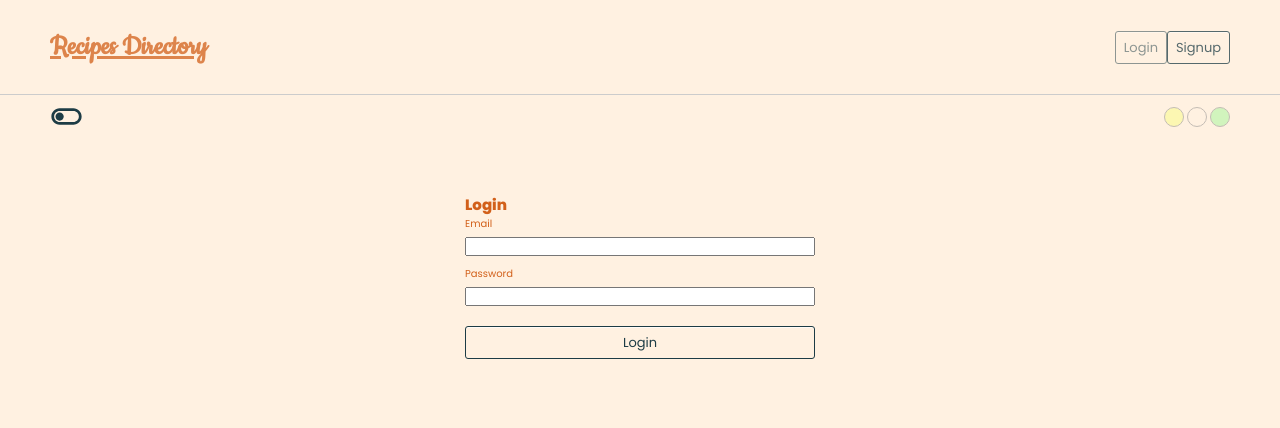
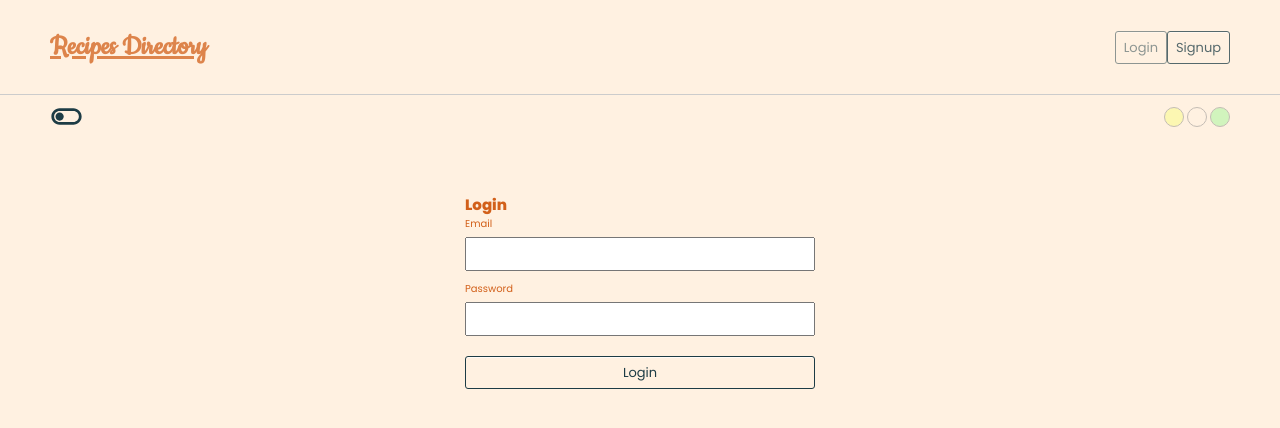
Before and after one commit to mojotron/recipe-directory, a React (Create React App) app: page /login in a window 1280 px wide. Shown: the top 428 px of the page. Built offline with nearby package versions, Linux system fonts and the light colour scheme; no server answers.

Commit message:
Add minor style changes and gh-pages

```diff
--- a/package.json
+++ b/package.json
@@ -2,6 +2,7 @@
   "name": "recipe-directory",
   "version": "0.1.0",
   "private": true,
+  "homepage": "https://mojotron.github.io/recipe-directory/",
   "dependencies": {
     "@testing-library/jest-dom": "^5.16.4",
     "@testing-library/react": "^13.3.0",
@@ -18,7 +19,9 @@
     "start": "react-scripts start",
     "build": "react-scripts build",
     "test": "react-scripts test",
-    "eject": "react-scripts eject"
+    "eject": "react-scripts eject",
+    "predeploy": "npm run build",
+    "deploy": "gh-pages -d build",
   },
   "eslintConfig": {
     "extends": [
@@ -39,6 +42,7 @@
     ]
   },
   "devDependencies": {
+    "gh-pages": "^4.0.0",
     "msw": "^0.44.2"
   }
 }
--- a/src/components/styles/Navbar.css
+++ b/src/components/styles/Navbar.css
@@ -19,6 +19,7 @@
 .Navbar__username {
   font-size: 1.6rem;
   padding: 0 1rem;
+  color: var(--brown)
 }
 
 @media only screen and (max-width: 600px) {
--- a/src/styles/index.css
+++ b/src/styles/index.css
@@ -1,10 +1,12 @@
 @import url("https://fonts.googleapis.com/css2?family=Cookie&family=Poppins:wght@100;400;600;800&display=swap");
+
 html {
   box-sizing: border-box;
   font-family: "Poppins", sans-serif;
   font-weight: 400;
   font-size: 10px;
 }
+
 :root {
   --blue: #1d3c45;
   --brown: #d2601a;
@@ -12,6 +14,7 @@ html {
   --green: #a5f79b;
   --yellow: rgb(251, 253, 132);
 }
+
 *,
 *::after,
 *::before {
@@ -19,19 +22,23 @@ html {
   margin: 0;
   padding: 0;
 }
+
 body {
   min-height: 100vh;
   width: 100vw;
 }
+
 a {
   font-family: inherit;
   font-size: 1.3rem;
   color: var(--brown);
   opacity: 0.75;
 }
+
 a:hover {
   opacity: 1;
 }
+
 #root {
   background-color: var(--white);
   height: inherit;
@@ -42,6 +49,7 @@ a:hover {
   align-items: center;
   margin: 0 auto;
 }
+
 .btn {
   background-color: var(--white);
   border-radius: 0.3rem;
@@ -65,29 +73,36 @@ a:hover {
   vertical-align: baseline;
   white-space: nowrap;
 }
+
 .btn:hover,
 .btn:focus {
   background-color: var(--brown);
   color: var(--white);
 }
+
 .btn:focus {
   box-shadow: 0 0 0 4px var(--white);
 }
+
 .btn:active {
   background-color: var(--brown);
   box-shadow: none;
 }
+
 .light {
   background-color: var(--white);
   color: var(--brown);
 }
+
 .dark {
   background-color: var(--blue);
   color: var(--white);
 }
+
 .dark .btn {
   border-color: var(--brown);
 }
+
 .btn--icon {
   border: none;
   background: none;
@@ -96,10 +111,19 @@ a:hover {
   height: 1.8rem;
   width: 1.8rem;
 }
+
 .btn--icon img {
   height: inherit;
   width: inherit;
 }
+
 .btn--icon:hover {
   opacity: 1;
 }
+
+input {
+  padding: 0.5rem 2rem;
+  font-family: inherit;
+  color: var(--blue);
+  overflow: hidden;
+}
```
Also changed, not shown: 2 other files (tests, documents, lock files or other folders).
